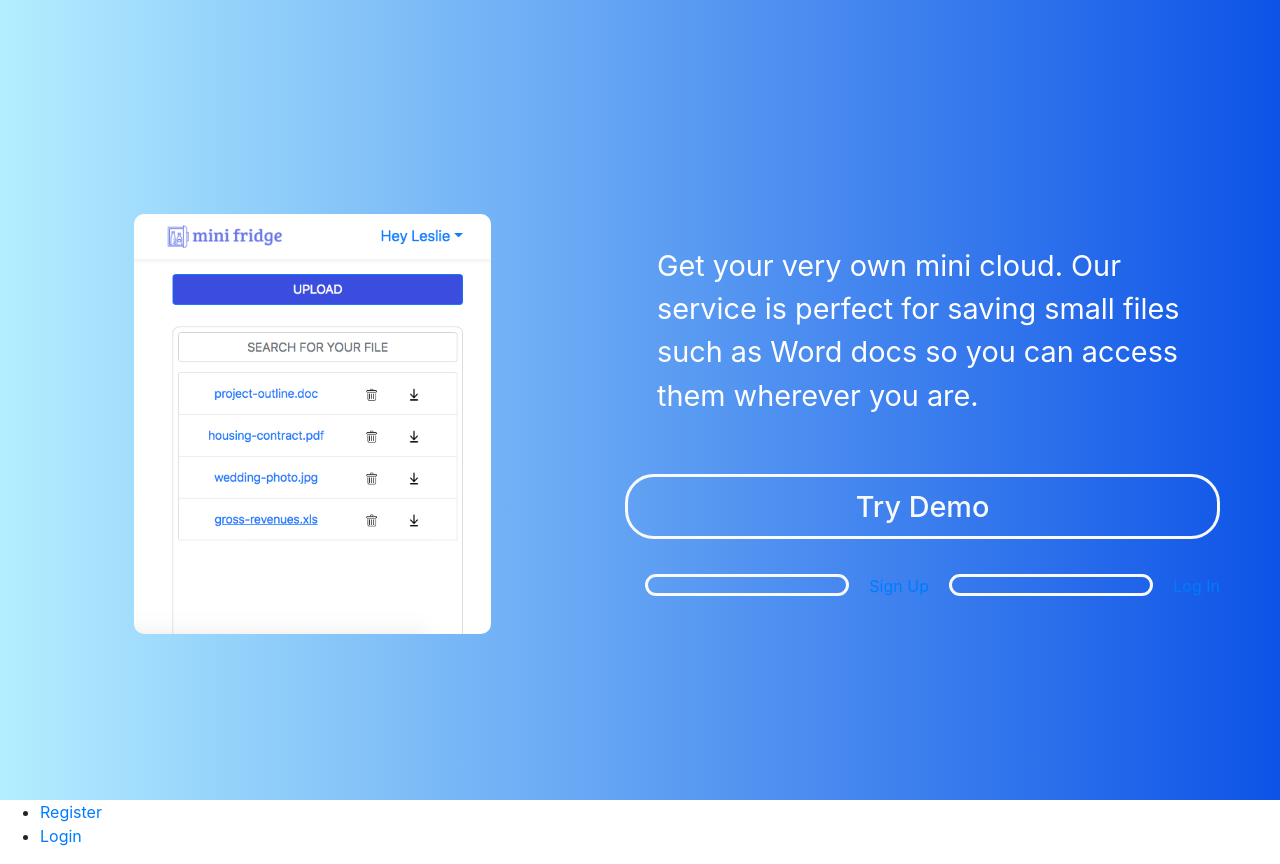
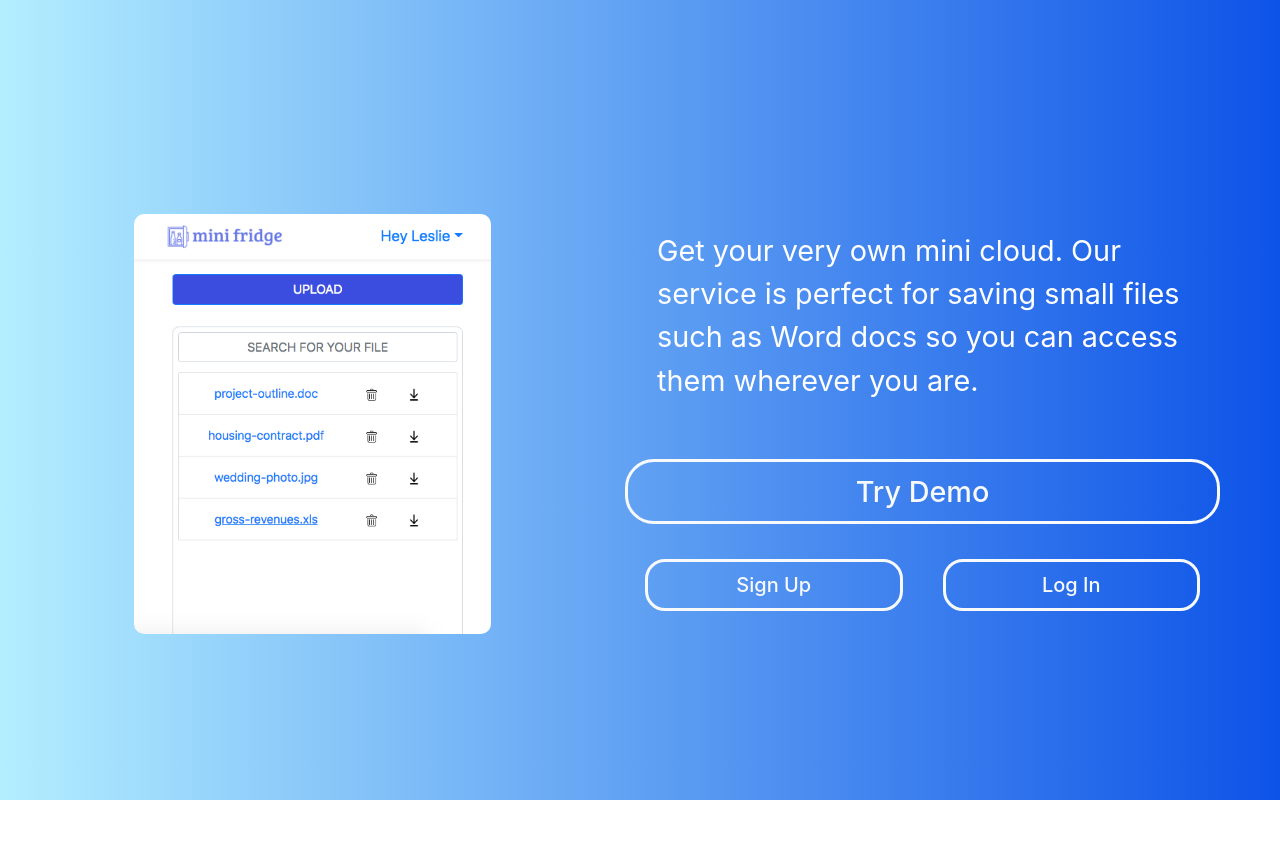
Before and after one commit to hnryzhng/mini-fridge, a React (Create React App) app in the folder client/: page / in a window 1280 px wide. After the commit the page ends 800 px from the top, so only its background shows below. Built offline with nearby package versions, Linux system fonts and the light colour scheme.

Commit message:
stylized Link element

```diff
--- a/client/src/App.js
+++ b/client/src/App.js
@@ -96,61 +96,15 @@ class App extends Component {
 
           <NaviBar user={this.state.user} loggedIn={this.state.loggedIn} handleLoginModule={this.handleLoginModule} handleRegisterModule={this.handleRegisterModule} handleSignOut={this.handleSignOut} />
 
-
-
           { showComponent }
 
-          <ul>
-            <li><Link to={'/register-page'}>Register</Link></li>
-            <li><Link to={'/login-page'}>Login</Link></li>
-          </ul>
-
-
-
-
         </div>
-
-
-
 
       </Router>
     );
   }
 }
 
-class TestComponent1 extends Component {
-
-  render() {
-    return(
-
-      <div className="container-fluid section-container parallax" id="test-section">
-
-          <p>ThIs iS a TeSt 1 ONEE!</p>
-
-
-      </div>
-
-    )
-  }
-
-}
-
-class TestComponent2 extends Component {
-
-  render() {
-    return(
-
-      <div className="container-fluid section-container parallax" id="test-section">
-
-          <p>ThIs iS a TeSt 2 TWOO!</p>
-
-
-      </div>
-
-    )
-  }
-
-}
 
 class RoutesComponent extends Component {
   render() {
@@ -220,15 +174,11 @@ class Landing extends Component {
 
               <div className="row justify-content-center">
 
-                  <a href="#" className="col-md btn btn-outline-light btn-lg" id="landing-register-button">
-                  </a>
-                <Link to="/register-page">
+                <Link to="/register-page" className="col-md btn btn-outline-light btn-lg" id="landing-register-button">
                     Sign Up
                 </Link>
 
-                  <a href="#" className="col-md btn btn-outline-light btn-lg" id="landing-login-button">
-                  </a>
-                <Link to="/login-page">
+                <Link to="/login-page" className="col-md btn btn-outline-light btn-lg" id="landing-login-button">
                     Log In
                 </Link>
 
```
